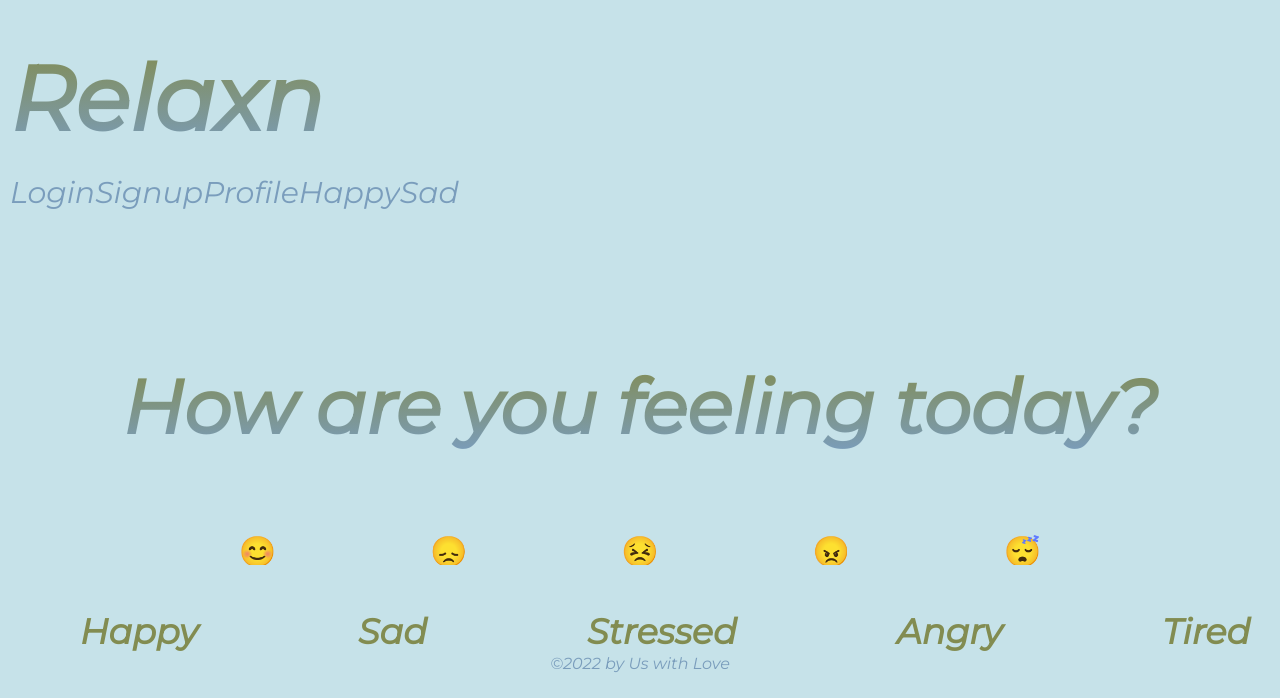
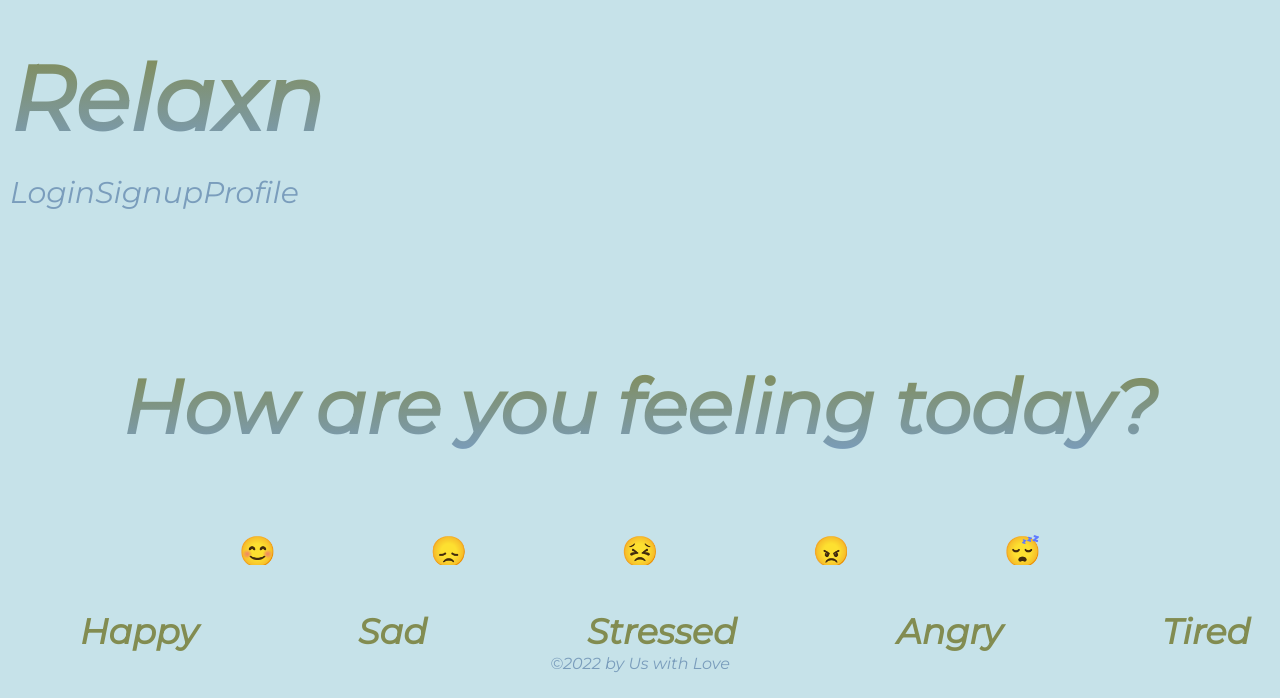
Before and after one commit to Brock-Merritt/Relaxn, a React (Create React App) app in the folder client/: page / in a window 1280 px wide. Shown: the part 106-804 px from the top of the page. Built offline with nearby package versions, Linux system fonts and the light colour scheme.

Commit message:
home index

```diff
--- a/client/src/Components/Header/index.js
+++ b/client/src/Components/Header/index.js
@@ -27,8 +27,7 @@ const Header = () => {
               <Link to="/login">Login</Link>
               <Link to="/signup">Signup</Link>
               <Link to="/profile">Profile</Link>
-              <Link to="/Happy">Happy</Link>
-              <Link to="/Sad">Sad</Link>
+
             </>
           )}
         </nav>
--- a/client/src/Components/Home/index.js
+++ b/client/src/Components/Home/index.js
@@ -2,6 +2,10 @@ import { fromPromise } from '@apollo/react-hooks';
 import React from 'react';
 import { Link } from "react-router-dom";
 import Happy from "../../Pages/Happy/index.js";
+import Sad from "../../Pages/Sad/index.js";
+import Stressed from "../../Pages/Stressed/index.js";
+import Angry from "../../Pages/Angry/index.js";
+import Tired from "../../Pages/Tired/index.js";
 
 function Home() {
     return (
```
